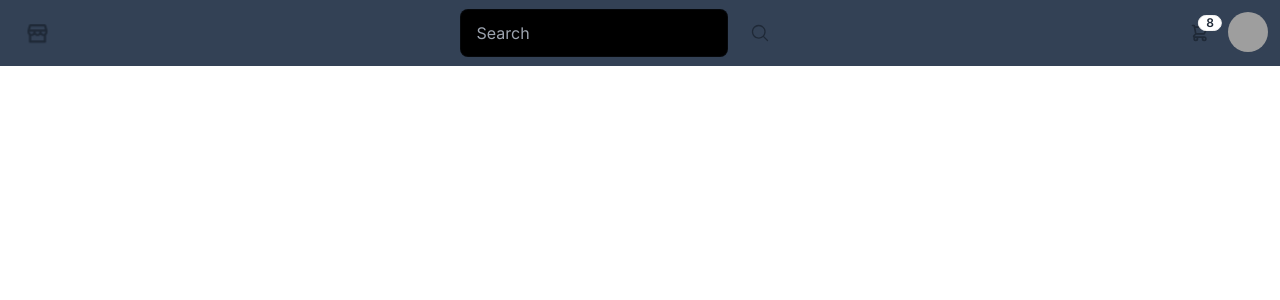
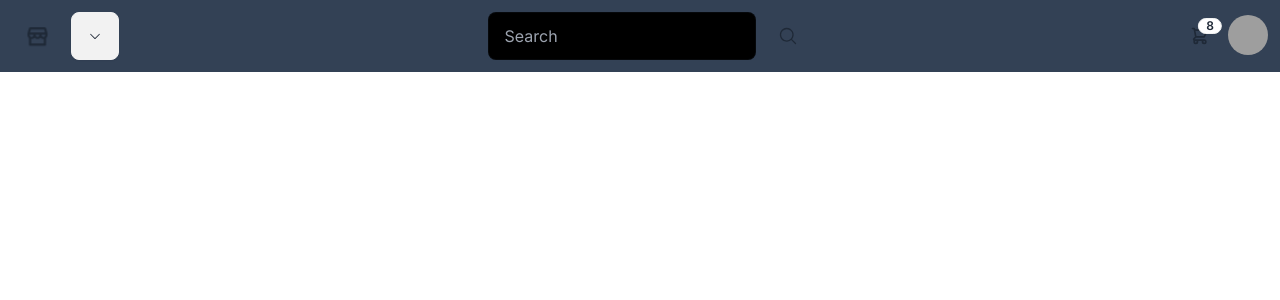
Before and after one commit to parsaestakhry/new-commerce-next, a Next.js app in the folder new-ecommerce/: page / in a window 1280 px wide. Shown: the top 300 px of the page. Built offline with nearby package versions, Linux system fonts and the light colour scheme; grey boxes are pictures that could not be loaded.

Commit message:
added category drop down

```diff
--- a/new-ecommerce/components/NavBar.tsx
+++ b/new-ecommerce/components/NavBar.tsx
@@ -4,6 +4,7 @@ import { Avatar } from './Avatar';
 import { SearchBox } from './SearchBox';
 import { MobileDrawer } from './MobileDrawer';
 import { Storefront } from '@phosphor-icons/react/dist/ssr';
+import { CategoryDropDown } from './CategoryDropDown';
 
 export const NavBar = () => {
   return (
@@ -13,6 +14,7 @@ export const NavBar = () => {
           <a className="btn btn-ghost text-xl sm:flex hidden">
             <Storefront weight='bold' size={25} />
           </a>
+          <CategoryDropDown/>
           <div className='sm:hidden'>
             <MobileDrawer/>
           </div>
```
